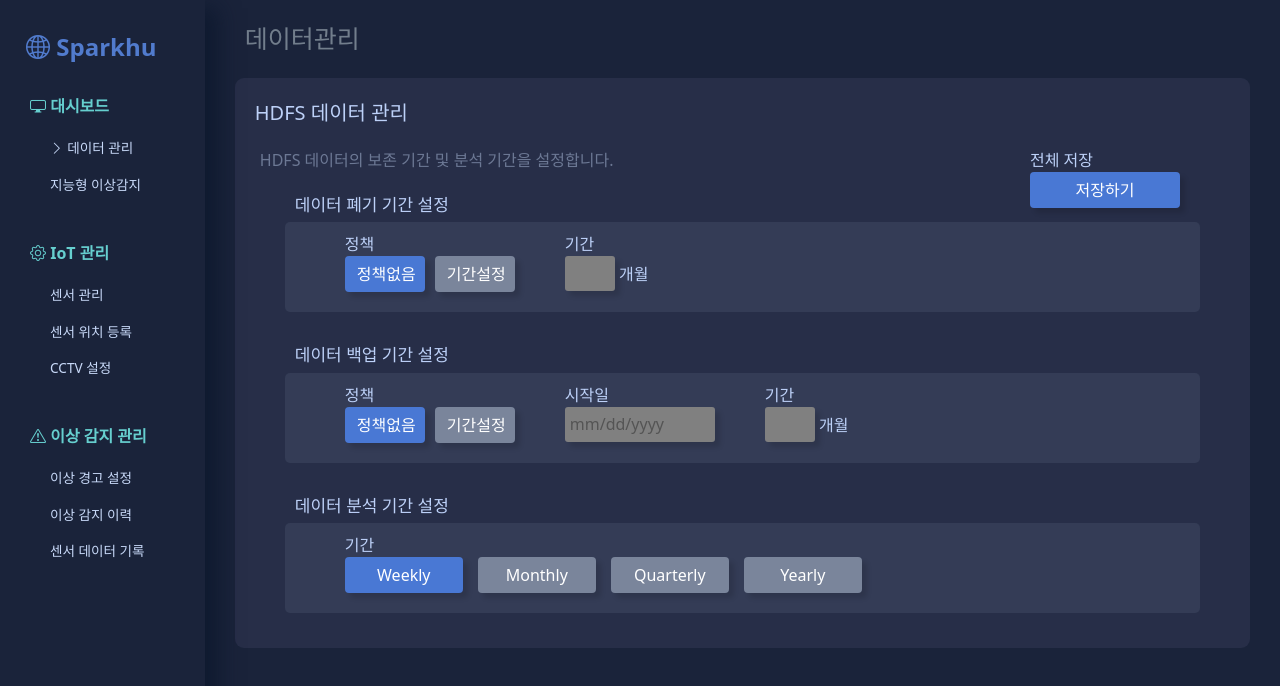
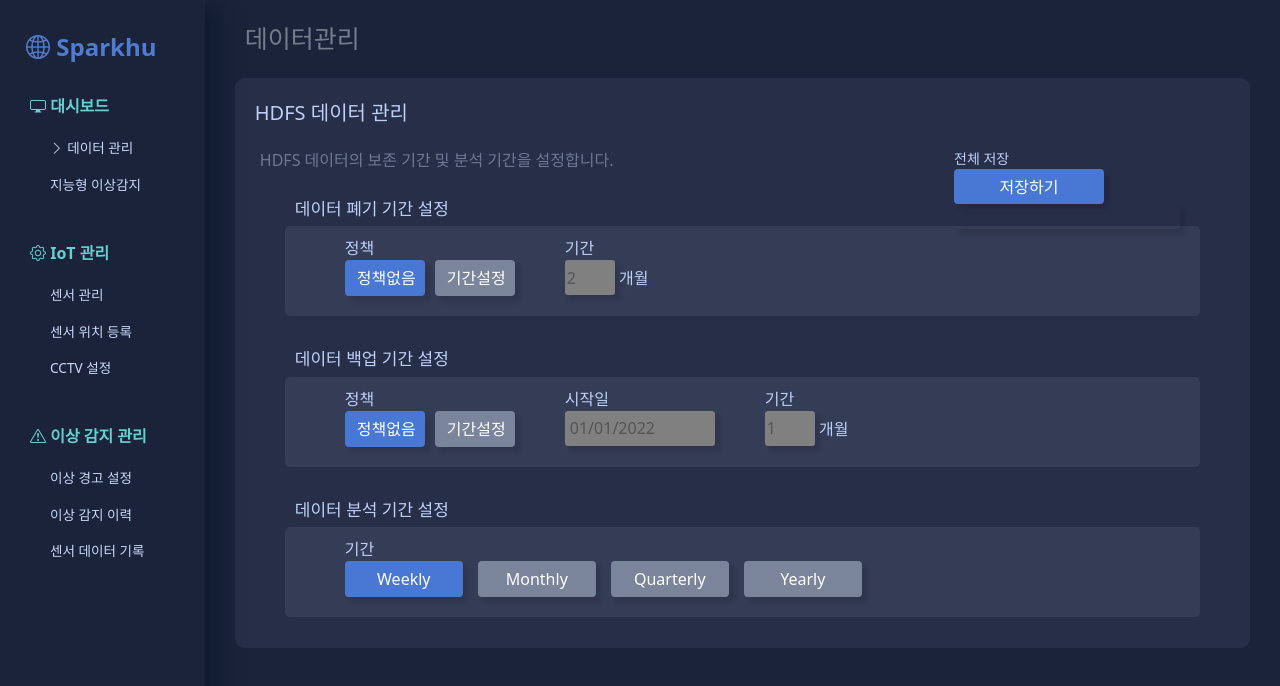
Before and after one commit to Sparkhu/data-control-ui, a Vue app: page / in a window 1280 px wide. Shown: the top 686 px of the page. Built offline with nearby package versions, Linux system fonts and the light colour scheme; no server answers; a web font is replaced by a local one.

Commit message:
전체 validation 수정

```diff
--- a/src/views/DataControl.vue
+++ b/src/views/DataControl.vue
@@ -8,7 +8,7 @@
           HDFS 데이터의 보존 기간 및 분석 기간을 설정합니다.
         </div>
         <div class="save-box">
-          <div>전체 저장</div>
+          <div class="save-label">전체 저장</div>
           <button
             type="button"
             class="btn btn-primary"
@@ -17,6 +17,11 @@
           >
             저장하기
           </button>
+          <input
+            class="error"
+            v-model="errorMsg"
+            disabled
+          />
         </div>
       </div>
 
@@ -53,7 +58,7 @@
             class="number-input"
             v-model="disposalPeriod"
             :disabled="!hasDisposalPolicy"
-            min="0"
+            minlength="1"
           />
           개월
         </div>
@@ -89,7 +94,6 @@
             type="date"
             v-model="backupStartDate"
             :disabled="!hasBackupPolicy"
-            :class="{ invalid: validError }"
           />
         </div>
 
@@ -173,12 +177,16 @@ export default {
     return {
       showSaveModal: false,
       hasDisposalPolicy: false,
-      disposalPeriod: "",
-      backupStartDate: "",
+      disposalPeriod: "2",
+      backupStartDate: "2022-01-01",
       hasBackupPolicy: false,
-      backupPeriod: "",
+      backupPeriod: "1",
       currAnalPeriod: 1,
       validError: false,
+      backupPeriodError: false,
+      backupStartDateError: false,
+      disposalPeriodError: false,
+      errorMsg: "",
     };
   },
   watch: {
@@ -187,19 +195,72 @@ export default {
         /[^0-9]/g,
         ""
       );
+      if (
+        this.hasDisposalPolicy &&
+        this.disposalPeriod === ""
+      ) {
+        this.disposalPeriodError = true;
+      } else {
+        this.disposalPeriodError = false;
+      }
     },
     backupPeriod(val) {
       this.backupPeriod = this.backupPeriod.replace(
         /[^0-9]/g,
         ""
       );
+      if (
+        this.hasBackupPolicy &&
+        this.backupPeriod === ""
+      ) {
+        this.backupPeriodError = true;
+      } else {
+        this.backupPeriodError = false;
+      }
+    },
+    hasBackupPolicy(val) {
+      if (!this.hasBackupPolicy) {
+        this.backupPeriod = "1";
+        this.backupStartDate = "2022-01-01";
+      }
+    },
+    hasDisposalPolicy(val) {
+      if (!this.hasDisposalPolicy) {
+        this.disposalPeriod = "1";
+      }
     },
     backupStartDate(val) {
-      console.log(new Date());
       if (new Date(this.backupStartDate) > new Date()) {
-        this.validError = true;
+        this.backupStartDateError = true;
+      } else if (this.backupStartDate === "") {
+        this.backupStartDateError = true;
       } else {
-        this.validError = false;
+        this.backupStartDateError = false;
+      }
+    },
+    backupStartDateError(val) {
+      this.validError =
+        this.backupStartDateError ||
+        this.backupPeriodError ||
+        this.disposalPeriodError;
+    },
+    backupPeriodError(val) {
+      this.validError =
+        this.backupStartDateError ||
+        this.backupPeriodError ||
+        this.disposalPeriodError;
+    },
+    disposalPeriodError(val) {
+      this.validError =
+        this.backupStartDateError ||
+        this.backupPeriodError ||
+        this.disposalPeriodError;
+    },
+    validError(val) {
+      if (this.validError) {
+        this.errorMsg = "입력값을 확인해주세요.";
+      } else {
+        this.errorMsg = "";
       }
     },
   },
@@ -326,7 +387,7 @@ export default {
   background-color: #667693;
 }
 .sub-header {
-  margin-top: 20px;
+  margin-top: 24px;
   margin-left: 60px;
   font-size: 17px;
   margin-bottom: 5px;
@@ -373,6 +434,8 @@ button {
 
 .save-box button {
   width: 150px;
+  margin: 0px;
+  height: 35px;
   border: none;
 }
 
@@ -412,4 +475,18 @@ input:disabled {
 .invalid {
   color: red;
 }
+
+.save-label {
+  font-size: 14px;
+}
+.error {
+  display: block;
+  background-color: transparent;
+  height: 25px;
+  font-size: 15px;
+  color: red;
+}
+.error:disabled {
+  background-color: transparent;
+}
 </style>
```
